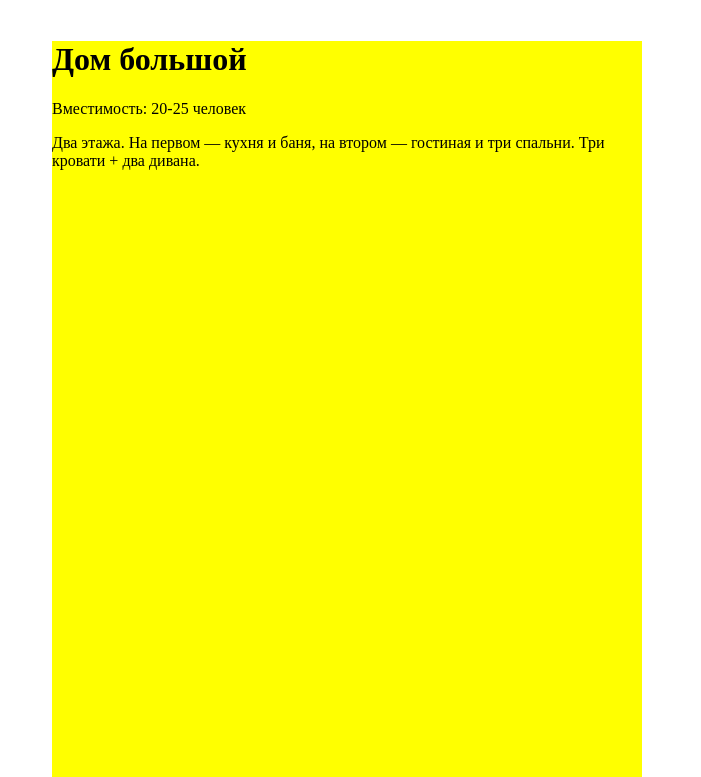
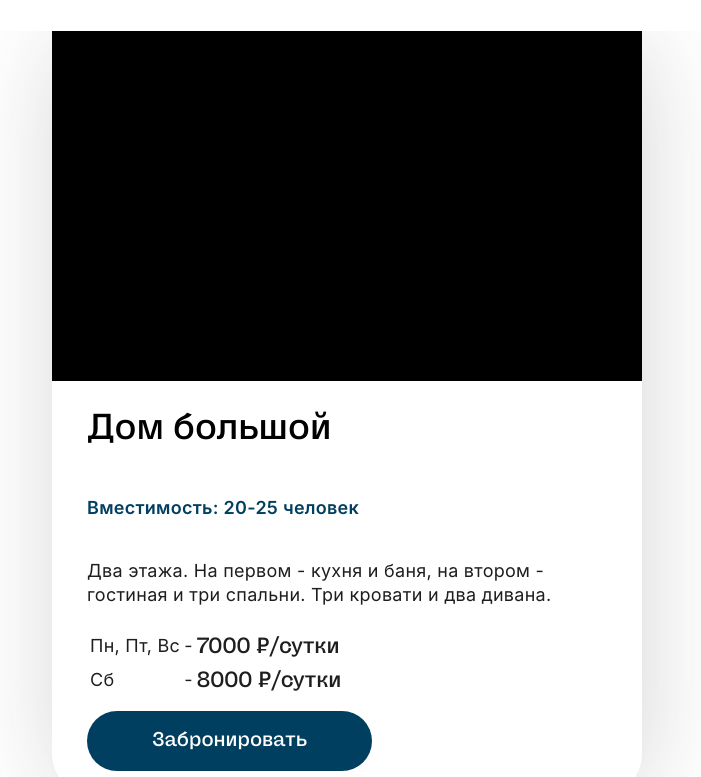
Before and after one commit to DanilAlekseevich/gem-of-forest, a React (Create React App) app: page / in a window 1280 px wide. Shown: the part 1603-2380 px from the top of the page, without its empty margins (438-1139 px from the left). Built offline with nearby package versions, Linux system fonts and the light colour scheme.

Commit message:
Add house sliver v0.0.1

```diff
--- a/src/components/houses/House.js
+++ b/src/components/houses/House.js
@@ -1,15 +1,20 @@
 import React from 'react';
 import "./house.scss";
+
+import Price from "./price/Price";
 
 export default function House() {
     return (
         <div className="houses__house">
+            <div className="houses__house__image-slider"></div>
             <div className="houses__house__information">
                 <h1 className="houses__house__information-title">Дом большой</h1>
                 <p className="houses__house__information-people">Вместимость: 20-25 человек</p>
-                <p className="houses__house__information-description">Два этажа. На первом — кухня и баня, на втором —
-                    гостиная и три спальни. Три кровати + два дивана.</p>
+                <p className="houses__house__information-description">Два этажа. На первом - кухня и баня, на втором -
+                    гостиная и три спальни. Три кровати и два дивана.</p>
+                <Price/>
             </div>
+            <button className="reserve__button">Забронировать</button>
         </div>
     )
 }
--- a/src/components/houses/house.scss
+++ b/src/components/houses/house.scss
@@ -16,8 +16,74 @@
 
 
   .houses__house {
-    background-color: yellow;
     width: 590px;
     height: 765px;
+
+    background: #FFFFFF;
+    box-shadow: 4px 4px 100px rgba(55, 55, 55, 0.2);
+    border-radius: 42px;
+
+    display: grid;
+    grid-template-rows: 350px 320px 105px;
+
+    .houses__house__image-slider {
+      background-color: black;
+    }
+
+    .houses__house__information {
+      display: grid;
+
+      margin-left: 35px;
+      margin-right: 35px;
+
+      .houses__house__information-title {
+        font-family: 'Freigeist';
+        font-style: normal;
+        font-weight: 400;
+        font-size: 36px;
+        line-height: 46px;
+      }
+
+      .houses__house__information-people {
+        font-family: 'Inter';
+        font-style: normal;
+        font-weight: 600;
+        font-size: 18px;
+        line-height: 135.02%;
+        letter-spacing: 0.015em;
+        color: #003F60;
+      }
+
+      .houses__house__information-description {
+        font-family: 'Inter';
+        font-style: normal;
+        font-weight: 400;
+        font-size: 18px;
+        line-height: 24px;
+        letter-spacing: 0.015em;
+        color: #1E1E1E;
+      }
+    }
+
+
+    .reserve__button {
+      background-color: #003f60;
+      width: 285px;
+      height: 60px;
+      border: none;
+      border-radius: 30px;
+
+      align-self: end;
+      margin-left: 35px;
+      margin-bottom: 35px;
+
+
+      font-family: 'Freigeist';
+      font-style: normal;
+      font-weight: 400;
+      font-size: 20px;
+      line-height: 25px;
+      color: #FFFFFF;
+    }
   }
 }
--- /dev/null
+++ b/src/components/houses/price/Price.js
@@ -0,0 +1,32 @@
+import React from 'react';
+import './price.scss';
+
+import PriceRow from "./PriceRow";
+
+export default function Price() {
+    const prices = [
+        {
+            id: 1,
+            when: 'Пн, Пт, Вс',
+            value: '7000 ₽/сутки',
+        },
+        {
+            id: 2,
+            when: 'Сб',
+            value: '8000 ₽/сутки',
+        },
+    ];
+    return (
+        <div>
+            <table>
+                {
+                    prices.map(row => {
+                        return (
+                            <PriceRow key={row.id} when={row.when} value={row.value}/>
+                        )
+                    })
+                }
+            </table>
+        </div>
+    )
+}
--- /dev/null
+++ b/src/components/houses/price/PriceRow.js
@@ -0,0 +1,12 @@
+import React from 'react';
+import './price.scss';
+
+export default function PriceRow({when, value}) {
+    return (
+        <tr>
+            <td className="price__when">{when}</td>
+            <td className="price__when"> - </td>
+            <td className="price__value">{value}</td>
+        </tr>
+    )
+}
--- /dev/null
+++ b/src/components/houses/price/price.scss
@@ -0,0 +1,18 @@
+.price__when {
+  font-family: 'Inter';
+  font-style: normal;
+  font-weight: 400;
+  font-size: 18px;
+  line-height: 24px;
+  letter-spacing: 0.015em;
+  color: #1E1E1E;
+}
+
+.price__value {
+  font-family: 'Freigeist';
+  font-style: normal;
+  font-weight: 400;
+  font-size: 22px;
+  line-height: 30px;
+  color: #1E1E1E;
+}
```
